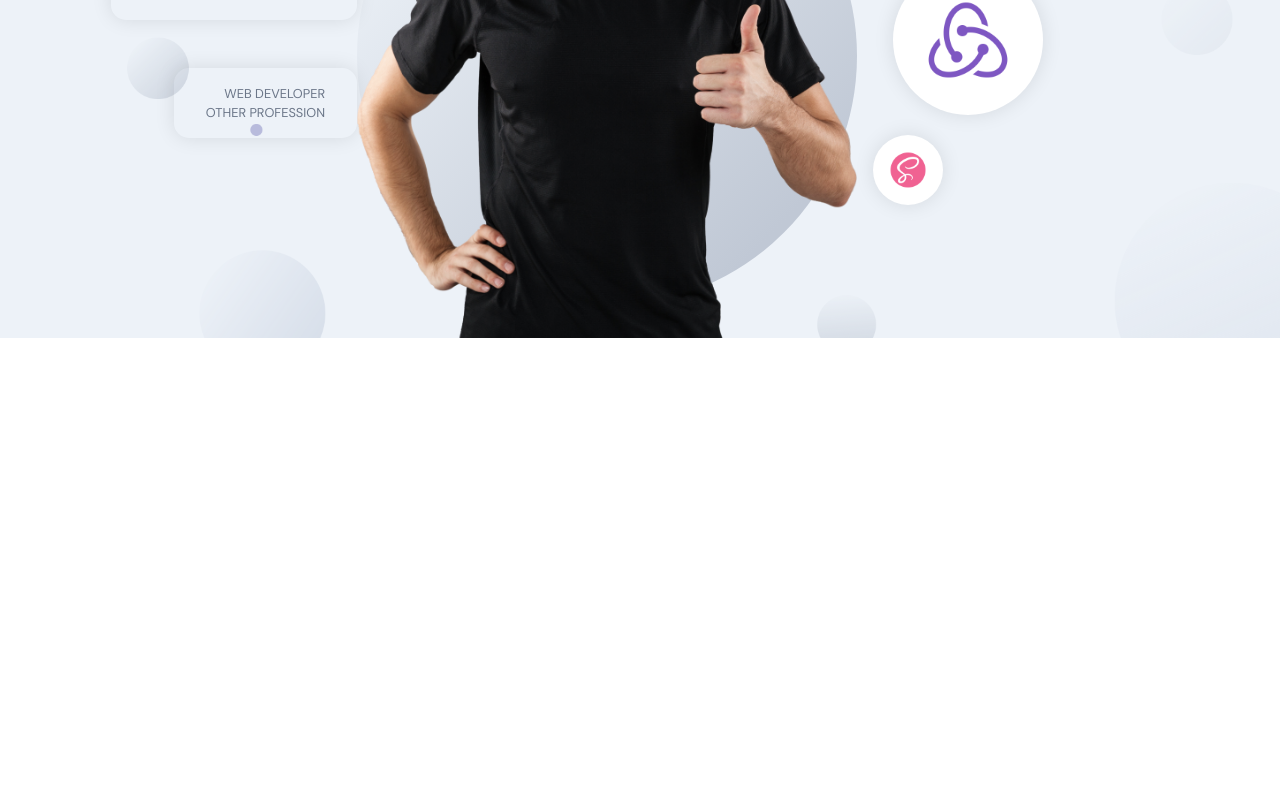
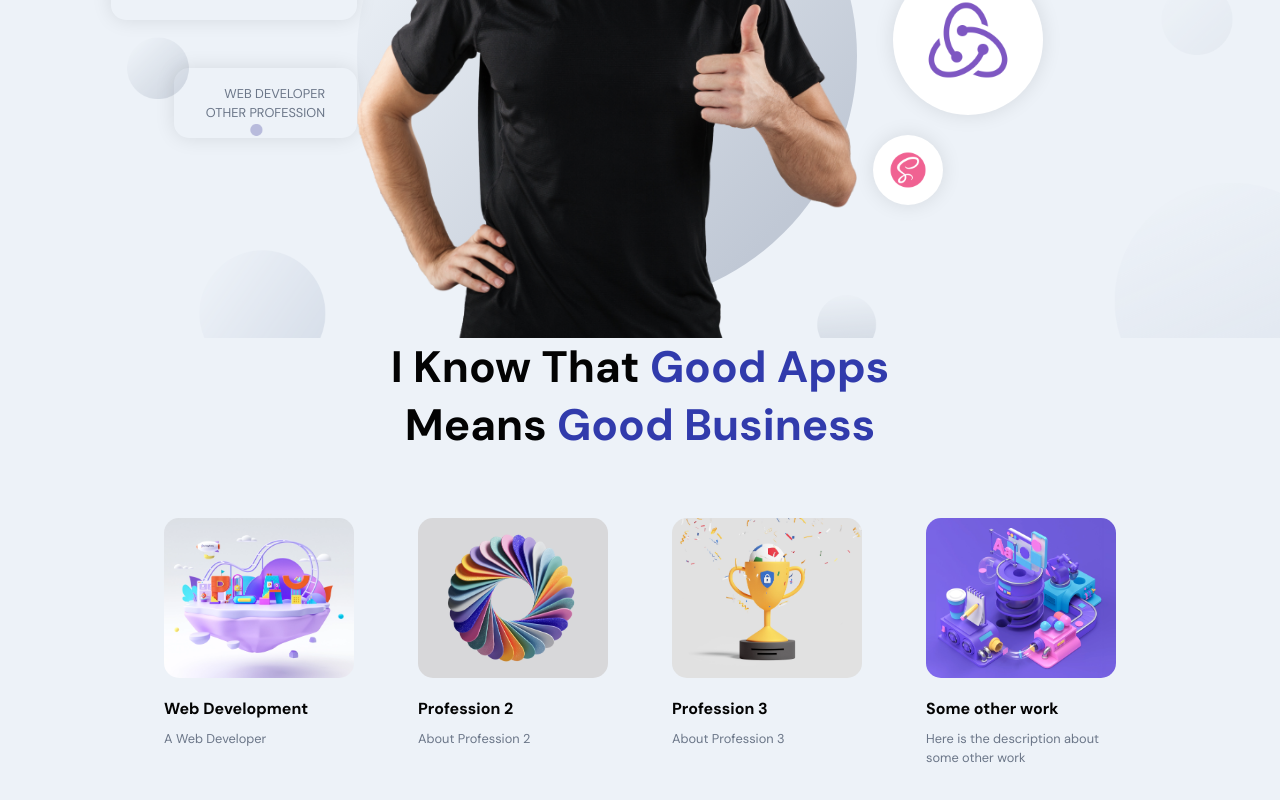
Before and after one commit to Aditya-Prajapati/Portfolio, a React (Create React App) app: page / in a window 1280 px wide. Shown: the part 385-1185 px from the top of the page. Before the commit the page ends 800 px from the top, so only its background shows below. Built offline with nearby package versions, Linux system fonts and the light colour scheme.

Commit message:
Build About Section

```diff
--- a/src/container/About/About.jsx
+++ b/src/container/About/About.jsx
@@ -1,11 +1,37 @@
-import React from "react";
+import React, { useState, useEffect } from "react";
 import "./About.scss";
+import { motion } from "framer-motion";
+import { images } from "../../constants";
+
+const abouts = [
+  {title: "Web Development", description: "A Web Developer", imgURL: images.about01},
+  {title: "Profession 2", description: "About Profession 2", imgURL: images.about02},
+  {title: "Profession 3", description: "About Profession 3", imgURL: images.about03},
+  {title: "Some other work", description: "Here is the description about some other work", imgURL: images.about04}
+]
 
 const About = () => {
   return (
-    <div>
+    <>
+      <h2 className="head-text">I know that <span>Good Apps</span><br />means<span> Good Business</span>
+      </h2>
 
-    </div>
+      <div className="app__profiles">
+        {abouts.map((about, index) => (
+          <motion.div
+            whileInView={{ opacity: 1}}
+            whileHover={{ scale: 1.1 }}
+            transition={{ duration: 0.5, type: "tween" }}
+            className="app__profile-item"
+            key={about.title + index}
+          >
+            <img src={about.imgURL} alt={about.title} />
+            <h2 className="bold-text" style={{marginTop: "20px"}}>{about.title}</h2>
+            <p className="p-text" style={{marginTop: "10px"}}>{about.description}</p>
+          </motion.div>
+        ))}
+      </div>
+    </>
   )
 }
 
--- a/src/container/About/About.scss
+++ b/src/container/About/About.scss
@@ -0,0 +1,38 @@
+// .app__about{
+//   flex: 1;
+//   width: 100%;
+//   flex-direction: column;
+// }
+
+.app__profiles{
+  display: flex;
+  justify-content: center;
+  align-items: flex-start;
+  flex-wrap: wrap;
+  margin-top: 2rem;
+}
+
+.app__profile-item{
+  width: 190px;
+  display: flex;
+  justify-content: flex-start;
+  align-items: flex-start;
+  flex-direction: column;
+  margin: 2rem;
+
+  img{
+    width: 100%;
+    height: 160px;
+    object-fit: cover;
+    border-radius: 15px;
+  }
+
+  @media screen and (min-width: 2000px){
+    width: 370px;
+    margin: 2rem 4rem;
+
+    img{
+      height: 320px;
+    }
+  }
+}
```
